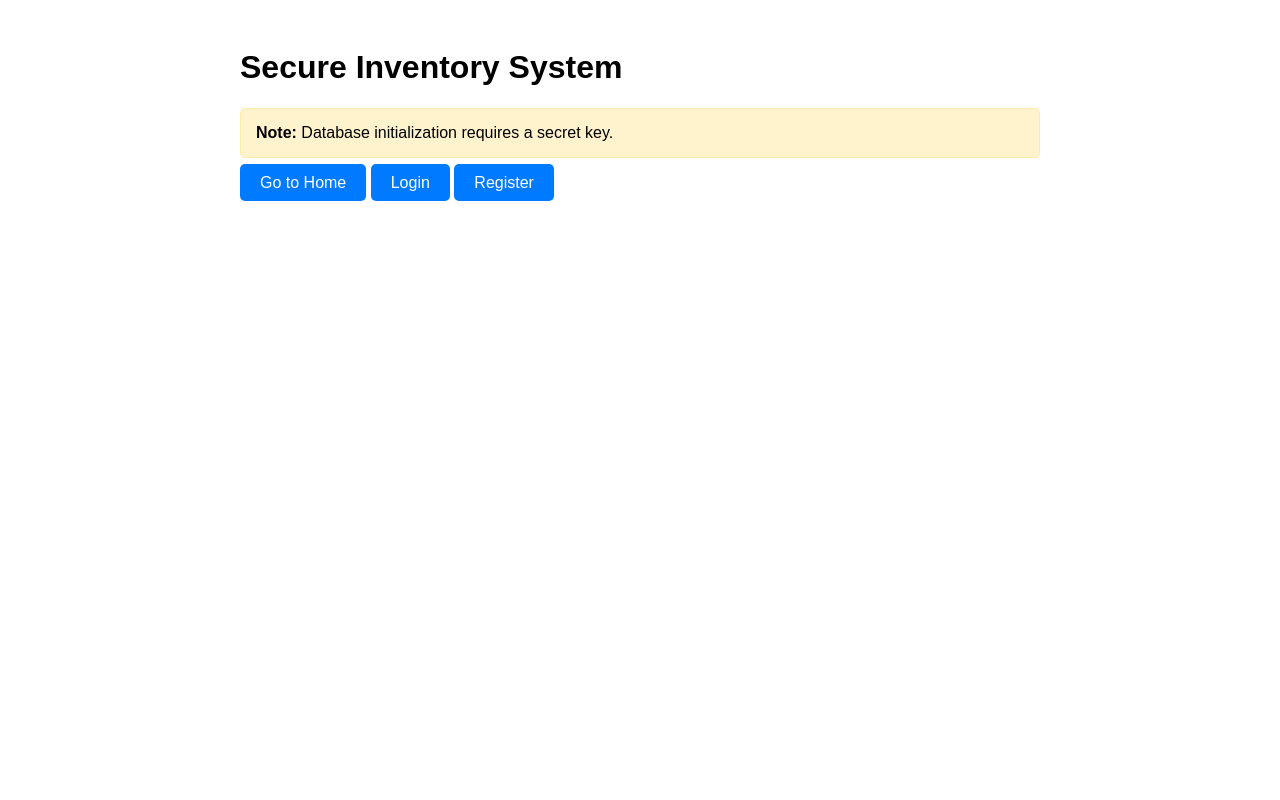
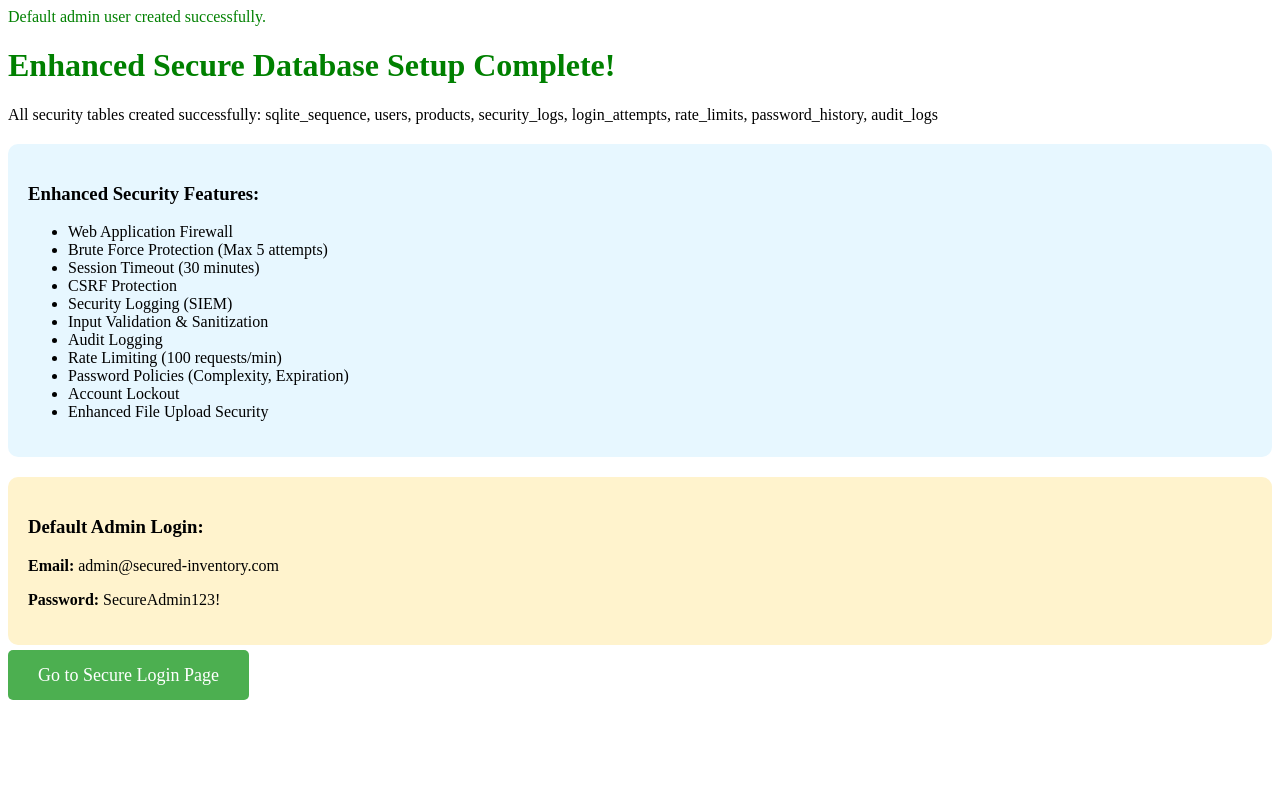
Before and after one commit to IbhanCalubag/Secure-Inventory-system, a PHP site: page /init.php in a window 1280 px wide. Run offline with PHP 8.4, Linux system fonts and the light colour scheme; data comes from the database, SQL or seed files in the repository.

Commit message:
Update init.php

```diff
--- a/init.php
+++ b/init.php
@@ -1,70 +1,17 @@
 <?php
-
-
 require_once 'config.php';
 require_once 'db.php';
 
-$run_init = isset($_GET['init']) && $_GET['init'] === 'true';
-$force = isset($_GET['force']) && $_GET['force'] === 'true';
+$db = getDB();
 
-$allowed = false;
-$secret_key = 'YOUR_SECRET_KEY_HERE';
-
-if ($run_init) {
-    if (isset($_GET['key']) && $_GET['key'] === $secret_key) {
-        $allowed = true;
-    } elseif (isset($_SERVER['REMOTE_ADDR']) && $_SERVER['REMOTE_ADDR'] === '127.0.0.1') {
-        $allowed = true;
-    } elseif (defined('ON_NEOCITIES') && ON_NEOCITIES && !IS_PRODUCTION) {
-        $allowed = true;
+$tables = ['users', 'products', 'security_logs', 'login_attempts', 'audit_logs', 'rate_limits', 'password_history'];
+foreach ($tables as $table) {
+    try {
+        $db->exec("DROP TABLE IF EXISTS $table");
+    } catch (Exception $e) {
     }
 }
 
-if (!$run_init || !$allowed) {
-    echo "<!DOCTYPE html>
-    <html>
-    <head>
-        <title>Secure Inventory System</title>
-        <style>
-            body { font-family: Arial, sans-serif; padding: 20px; }
-            .container { max-width: 800px; margin: 0 auto; }
-            .alert { background: #fff3cd; border: 1px solid #ffeaa7; padding: 15px; border-radius: 5px; }
-            .btn { background: #007bff; color: white; padding: 10px 20px; text-decoration: none; border-radius: 5px; }
-        </style>
-    </head>
-    <body>
-        <div class='container'>
-            <h1>Secure Inventory System</h1>
-            <div class='alert'>
-                <strong>Note:</strong> Database initialization requires a secret key.
-            </div>
-            <p>
-                <a href='index.php' class='btn'>Go to Home</a>
-                <a href='login.php' class='btn'>Login</a>
-                <a href='register.php' class='btn'>Register</a>
-            </p>
-        </div>
-    </body>
-    </html>";
-    exit;
-}
-
-
-try {
-    $db = getDB();
-
-    if (function_exists('backupDatabase')) {
-        if (backupDatabase()) {
-            echo "<div style='color: green;'>✓ Database backed up successfully</div>";
-        }
-    }
-
-    $existing_tables = $db->query("SELECT name FROM sqlite_master WHERE type='table'")->fetchAll(PDO::FETCH_COLUMN);
-
-    echo "<h1>Database Initialization</h1>";
-    echo "<div style='max-width: 800px; margin: 0 auto; padding: 20px;'>";
-
-    if (!in_array('users', $existing_tables) || $force) {
 $db->exec("CREATE TABLE IF NOT EXISTS users (
     id INTEGER PRIMARY KEY AUTOINCREMENT,
     name TEXT NOT NULL,
@@ -77,15 +24,9 @@ try {
     locked_until DATETIME NULL,
     password_changed DATETIME DEFAULT CURRENT_TIMESTAMP,
     two_factor_secret TEXT NULL,
-            two_factor_enabled INTEGER DEFAULT 0,
-            favorite_movie TEXT NULL
+    two_factor_enabled INTEGER DEFAULT 0
 )");
-        echo "<div style='color: green;'>✓ Created users table</div>";
-    } else {
-        echo "<div style='color: blue;'>ⓘ Users table already exists</div>";
-    }
 
-    if (!in_array('products', $existing_tables) || $force) {
 $db->exec("CREATE TABLE IF NOT EXISTS products (
     id INTEGER PRIMARY KEY AUTOINCREMENT,
     name TEXT NOT NULL,
@@ -98,12 +39,7 @@ try {
     updated_at DATETIME DEFAULT CURRENT_TIMESTAMP,
     FOREIGN KEY (user_id) REFERENCES users(id) ON DELETE CASCADE
 )");
-        echo "<div style='color: green;'>✓ Created products table</div>";
-    } else {
-        echo "<div style='color: blue;'>ⓘ Products table already exists</div>";
-    }
 
-    if (!in_array('security_logs', $existing_tables) || $force) {
 $db->exec("CREATE TABLE IF NOT EXISTS security_logs (
     id INTEGER PRIMARY KEY AUTOINCREMENT,
     type TEXT NOT NULL,
@@ -114,24 +50,29 @@ try {
     timestamp DATETIME DEFAULT CURRENT_TIMESTAMP,
     FOREIGN KEY (user_id) REFERENCES users(id) ON DELETE SET NULL
 )");
-        echo "<div style='color: green;'>✓ Created security_logs table</div>";
-    } else {
-        echo "<div style='color: blue;'>ⓘ Security_logs table already exists</div>";
-    }
 
-    if (!in_array('login_attempts', $existing_tables) || $force) {
 $db->exec("CREATE TABLE IF NOT EXISTS login_attempts (
     id INTEGER PRIMARY KEY AUTOINCREMENT,
     email TEXT NOT NULL,
     attempts INTEGER DEFAULT 1,
     last_attempt DATETIME DEFAULT CURRENT_TIMESTAMP
 )");
-        echo "<div style='color: green;'>✓ Created login_attempts table</div>";
-    } else {
-        echo "<div style='color: blue;'>ⓘ Login_attempts table already exists</div>";
-    }
 
-    if (!in_array('audit_logs', $existing_tables) || $force) {
+$db->exec("CREATE TABLE IF NOT EXISTS rate_limits (
+    id INTEGER PRIMARY KEY AUTOINCREMENT,
+    identifier TEXT NOT NULL,
+    ip_address TEXT NOT NULL,
+    timestamp INTEGER NOT NULL
+)");
+
+$db->exec("CREATE TABLE IF NOT EXISTS password_history (
+    id INTEGER PRIMARY KEY AUTOINCREMENT,
+    user_id INTEGER NOT NULL,
+    password_hash TEXT NOT NULL,
+    created_at DATETIME DEFAULT CURRENT_TIMESTAMP,
+    FOREIGN KEY (user_id) REFERENCES users(id) ON DELETE CASCADE
+)");
+
 $db->exec("CREATE TABLE IF NOT EXISTS audit_logs (
     id INTEGER PRIMARY KEY AUTOINCREMENT,
     user_id INTEGER,
@@ -144,133 +85,62 @@ try {
     timestamp DATETIME DEFAULT CURRENT_TIMESTAMP,
     FOREIGN KEY (user_id) REFERENCES users(id) ON DELETE SET NULL
 )");
-        echo "<div style='color: green;'>✓ Created audit_logs table</div>";
-    } else {
-        echo "<div style='color: blue;'>ⓘ Audit_logs table already exists</div>";
-    }
 
-    if (!in_array('rate_limits', $existing_tables) || $force) {
-        $db->exec("CREATE TABLE IF NOT EXISTS rate_limits (
-            id INTEGER PRIMARY KEY AUTOINCREMENT,
-            identifier TEXT NOT NULL,
-            ip_address TEXT NOT NULL,
-            timestamp INTEGER NOT NULL
-        )");
-        echo "<div style='color: green;'>✓ Created rate_limits table</div>";
-    } else {
-        echo "<div style='color: blue;'>ⓘ Rate_limits table already exists</div>";
-    }
+$db->exec("CREATE INDEX IF NOT EXISTS idx_security_logs_timestamp ON security_logs(timestamp)");
+$db->exec("CREATE INDEX IF NOT EXISTS idx_security_logs_type ON security_logs(type)");
+$db->exec("CREATE INDEX IF NOT EXISTS idx_audit_logs_timestamp ON audit_logs(timestamp)");
+$db->exec("CREATE INDEX IF NOT EXISTS idx_login_attempts_email ON login_attempts(email)");
+$db->exec("CREATE INDEX IF NOT EXISTS idx_rate_limits_timestamp ON rate_limits(timestamp)");
+$db->exec("CREATE INDEX IF NOT EXISTS idx_password_history_user ON password_history(user_id)");
 
-    if (!in_array('password_history', $existing_tables) || $force) {
-        $db->exec("CREATE TABLE IF NOT EXISTS password_history (
-            id INTEGER PRIMARY KEY AUTOINCREMENT,
-            user_id INTEGER NOT NULL,
-            password_hash TEXT NOT NULL,
-            created_at DATETIME DEFAULT CURRENT_TIMESTAMP,
-            FOREIGN KEY (user_id) REFERENCES users(id) ON DELETE CASCADE
-        )");
-        echo "<div style='color: green;'>✓ Created password_history table</div>";
-    } else {
-        echo "<div style='color: blue;'>ⓘ Password_history table already exists</div>";
-    }
-
-    $indexes = [
-        'idx_security_logs_timestamp' => 'security_logs(timestamp)',
-        'idx_security_logs_type' => 'security_logs(type)',
-        'idx_audit_logs_timestamp' => 'audit_logs(timestamp)',
-        'idx_login_attempts_email' => 'login_attempts(email)',
-        'idx_rate_limits_timestamp' => 'rate_limits(timestamp)',
-        'idx_password_history_user' => 'password_history(user_id)',
-        'idx_products_user_id' => 'products(user_id)',
-        'idx_users_email' => 'users(email)'
-    ];
-
-    foreach ($indexes as $index_name => $index_def) {
+$password = password_hash('SecureAdmin123!', PASSWORD_DEFAULT);
 try {
-            $db->exec("CREATE INDEX IF NOT EXISTS $index_name ON $index_def");
-            echo "<div style='color: green;'>✓ Created index: $index_name</div>";
-        } catch (Exception $e) {
-            echo "<div style='color: orange;'>⚠ Could not create index $index_name: " . $e->getMessage() . "</div>";
-        }
-    }
-
-    $admin_email = 'admin@secured-inventory.com';
-    $stmt = $db->prepare("SELECT id FROM users WHERE email = ?");
-    $stmt->execute([$admin_email]);
-    $admin_exists = $stmt->fetch();
-
-    if (!$admin_exists) {
-        $password = password_hash('SecureAdmin123!', PASSWORD_DEFAULT);
-        $stmt = $db->prepare("INSERT INTO users (name, email, password, role) VALUES (?, ?, ?, ?)");
-        $stmt->execute(['Security Administrator', $admin_email, $password, 'admin']);
+    $stmt = $db->prepare("INSERT OR IGNORE INTO users (name, email, password, role) VALUES (?, ?, ?, ?)");
+    $stmt->execute(['Security Administrator', 'admin@secured-inventory.com', $password, 'admin']);
 
     $admin_id = $db->lastInsertId();
     $stmt = $db->prepare("INSERT INTO password_history (user_id, password_hash) VALUES (?, ?)");
     $stmt->execute([$admin_id, $password]);
 
-        echo "<div style='color: green;'>✓ Created default admin user</div>";
-        echo "<div style='background: #fff3cd; padding: 10px; margin: 10px 0; border-radius: 5px;'>";
-        echo "<strong>Admin Credentials:</strong><br>";
-        echo "Email: admin@secured-inventory.com<br>";
-        echo "Password: SecureAdmin123!<br>";
-        echo "<small>Change this password immediately after login!</small>";
-        echo "</div>";
-    } else {
-        echo "<div style='color: blue;'>ⓘ Admin user already exists</div>";
+    echo "<p style='color: green;'>Default admin user created successfully.</p>";
+} catch (Exception $e) {
+    echo "<p style='color: orange;'>Admin user already exists or creation failed: " . $e->getMessage() . "</p>";
 }
 
-    $final_tables = $db->query("SELECT name FROM sqlite_master WHERE type='table' ORDER BY name")->fetchAll(PDO::FETCH_COLUMN);
+$tables_created = $db->query("SELECT name FROM sqlite_master WHERE type='table'")->fetchAll(PDO::FETCH_COLUMN);
 $expected_tables = ['users', 'products', 'security_logs', 'login_attempts', 'audit_logs', 'rate_limits', 'password_history'];
+$missing_tables = array_diff($expected_tables, $tables_created);
 
-    echo "<hr>";
-    echo "<h3>Database Status</h3>";
-    echo "<div style='background: #e7f7ff; padding: 15px; border-radius: 5px;'>";
-    echo "<strong>Existing Tables:</strong> " . implode(', ', $final_tables) . "<br>";
+if (empty($missing_tables)) {
+    echo "<h1 style='color: green;'> Enhanced Secure Database Setup Complete!</h1>";
+    echo "<p>All security tables created successfully: " . implode(', ', $tables_created) . "</p>";
+} else {
+    echo "<h1 style='color: red;'> Database Setup Incomplete!</h1>";
+    echo "<p>Missing tables: " . implode(', ', $missing_tables) . "</p>";
+}
 
-    $missing = array_diff($expected_tables, $final_tables);
-    if (empty($missing)) {
-        echo "<div style='color: green;'><strong>✓ All required tables are present</strong></div>";
-    } else {
-        echo "<div style='color: red;'><strong>✗ Missing tables:</strong> " . implode(', ', $missing) . "</div>";
-    }
+echo "<div style='background: #e7f7ff; padding: 20px; border-radius: 10px; margin: 20px 0;'>";
+echo "<h3>Enhanced Security Features:</h3>";
+echo "<ul>";
+echo "<li>Web Application Firewall</li>";
+echo "<li>Brute Force Protection (Max " . MAX_LOGIN_ATTEMPTS . " attempts)</li>";
+echo "<li>Session Timeout (" . SESSION_TIMEOUT_MINUTES . " minutes)</li>";
+echo "<li>CSRF Protection</li>";
+echo "<li>Security Logging (SIEM)</li>";
+echo "<li>Input Validation & Sanitization</li>";
+echo "<li>Audit Logging</li>";
+echo "<li>Rate Limiting (" . RATE_LIMIT_REQUESTS . " requests/min)</li>";
+echo "<li>Password Policies (Complexity, Expiration)</li>";
+echo "<li>Account Lockout</li>";
+echo "<li>Enhanced File Upload Security</li>";
+echo "</ul>";
 echo "</div>";
 
-    echo "<h3>Database Statistics</h3>";
-    $stats = [];
-    foreach ($final_tables as $table) {
-        $count = $db->query("SELECT COUNT(*) FROM " . $table)->fetchColumn();
-        $stats[$table] = $count;
-    }
-
-    echo "<table border='1' cellpadding='5' cellspacing='0' style='border-collapse: collapse; width: 100%;'>";
-    echo "<tr><th>Table</th><th>Records</th></tr>";
-    foreach ($stats as $table => $count) {
-        echo "<tr><td>$table</td><td>$count</td></tr>";
-    }
-    echo "</table>";
-
-    echo "<hr>";
-    echo "<div style='background: #d4edda; padding: 15px; border-radius: 5px; margin: 20px 0;'>";
-    echo "<h3 style='color: #155724;'>✓ Database Initialization Complete!</h3>";
-    echo "<p><strong>Next Steps:</strong></p>";
-    echo "<ol>";
-    echo "<li><a href='login.php'>Login to your account</a></li>";
-    echo "<li><a href='register.php'>Register a new account</a></li>";
-    echo "<li><a href='index.php'>Go to dashboard</a></li>";
-    echo "</ol>";
-    echo "<p><strong>Security Note:</strong> Delete or rename this init.php file after setup.</p>";
+echo "<div style='background: #fff3cd; padding: 20px; border-radius: 10px; margin: 20px 0;'>";
+echo "<h3>Default Admin Login:</h3>";
+echo "<p><strong>Email:</strong> admin@secured-inventory.com</p>";
+echo "<p><strong>Password:</strong> SecureAdmin123!</p>";
 echo "</div>";
 
-    echo "</div>";
-
-} catch (Exception $e) {
-    echo "<div style='color: red; padding: 20px; border: 2px solid red;'>";
-    echo "<h3>Initialization Failed!</h3>";
-    echo "<p><strong>Error:</strong> " . htmlspecialchars($e->getMessage()) . "</p>";
-    if (DEBUG_MODE) {
-        echo "<pre>" . htmlspecialchars($e->getTraceAsString()) . "</pre>";
-    }
-    echo "<p>Please check your database file permissions.</p>";
-    echo "</div>";
-}
+echo "<a href='login.php' style='background: #4CAF50; color: white; padding: 15px 30px; text-decoration: none; border-radius: 5px; font-size: 18px;'>Go to Secure Login Page</a>";
 ?>
```
Lines whose indentation alone changed are shown as unchanged.
